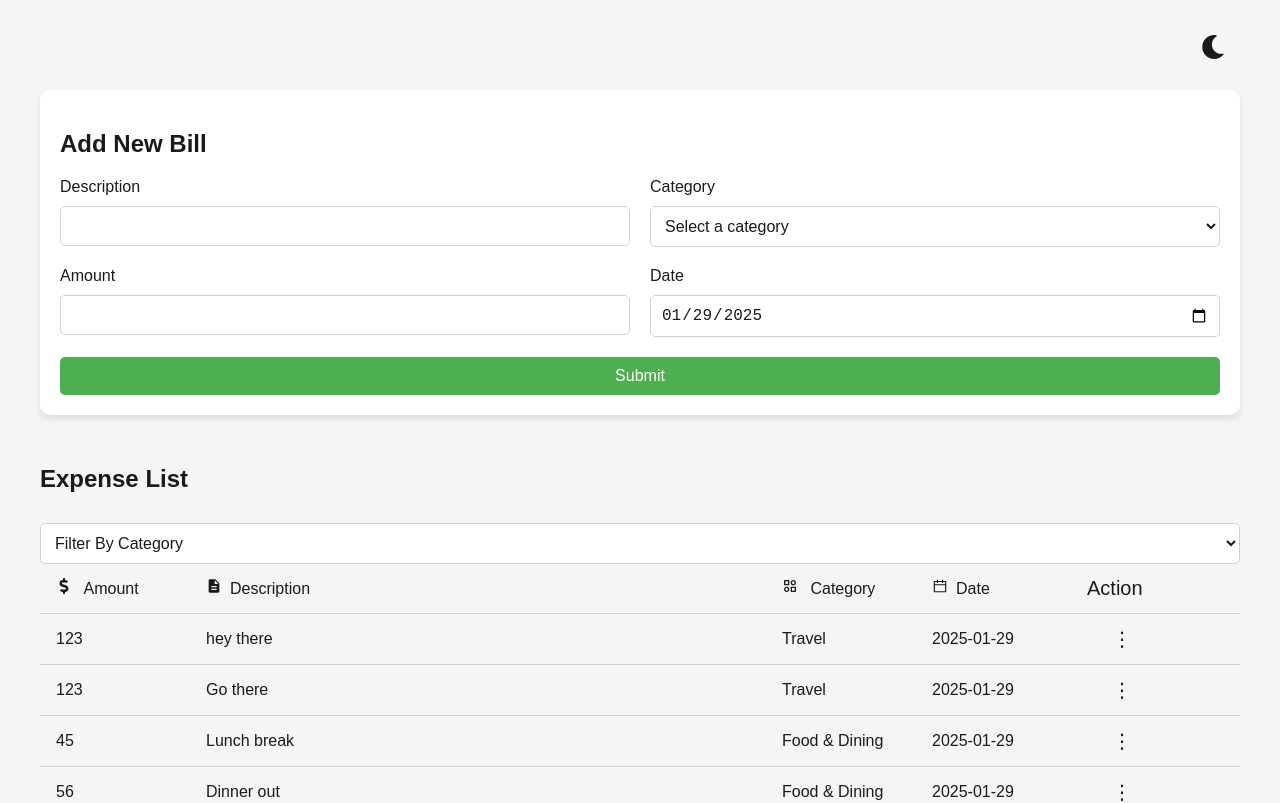
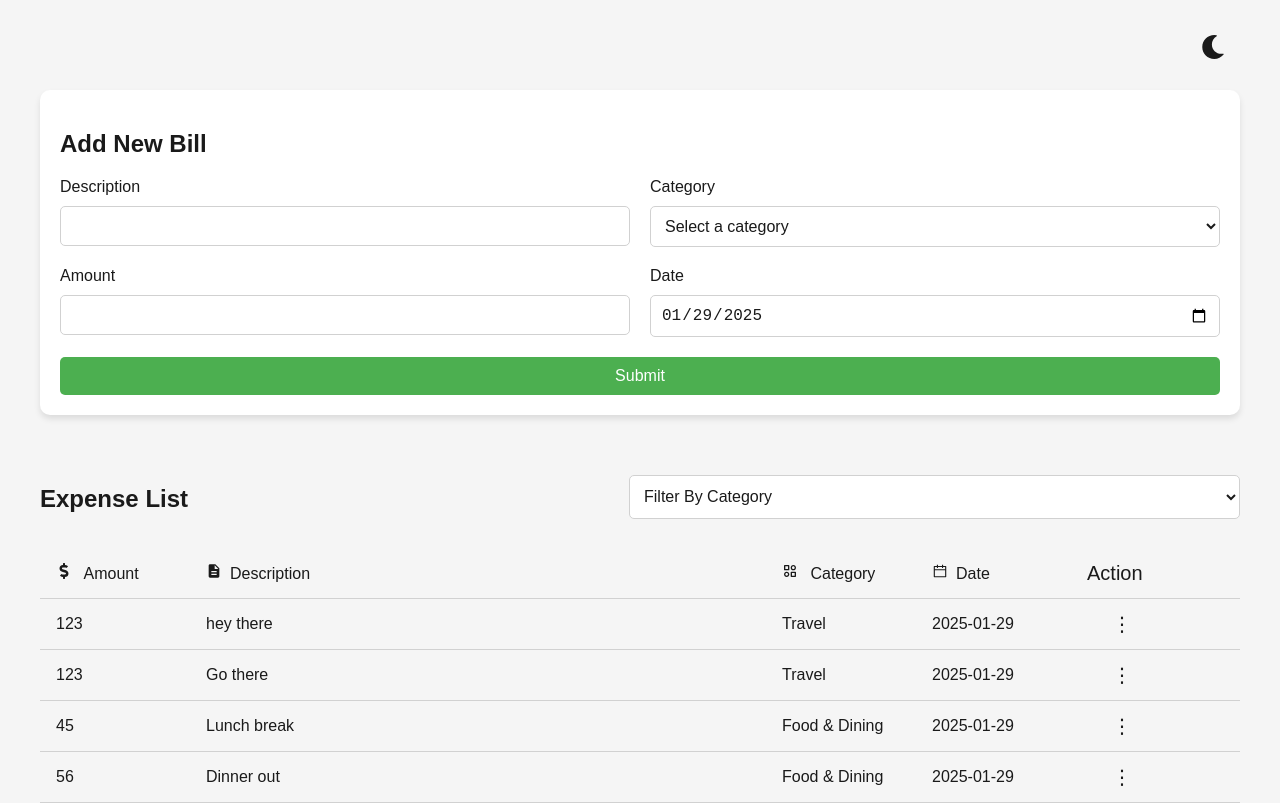
Before and after one commit to adityapatidar31/bill-tracker, a React (Vite) app: page / in a window 1280 px wide. Shown: the top 803 px of the page. Built offline with nearby package versions, Linux system fonts and the light colour scheme.

Commit message:
add filter component

```diff
--- a/src/components/BillList.jsx
+++ b/src/components/BillList.jsx
@@ -26,8 +26,10 @@ const BillList = () => {
   };
   return (
     <div className="list-container">
-      <h2>Expense List</h2>
-      <FilterComponent />
+      <div className="flex-2-child">
+        <h2 className="child">Expense List</h2>
+        <FilterComponent />
+      </div>
       <div className="item-row">
         <div className="item-amount">
           <FaDollarSign style={iconStyle} /> Amount
--- a/src/components/FilterComponent.jsx
+++ b/src/components/FilterComponent.jsx
@@ -11,7 +11,7 @@ function FilterComponent() {
       name="category"
       onChange={handleChange}
       required
-      className="form-input"
+      className="form-input child"
     >
       <option value="">Filter By Category</option>
       <option value="Travel">Travel</option>
--- a/src/index.css
+++ b/src/index.css
@@ -136,6 +136,16 @@ body {
   background-color: var(--button-hover-bg-color);
 }
 
+.flex-2-child {
+  display: flex;
+}
+
+.child {
+  flex: 1;
+  width: 50%;
+  height: 44px;
+}
+
 @media (max-width: 768px) {
   .form-row {
     flex-direction: column;
```
